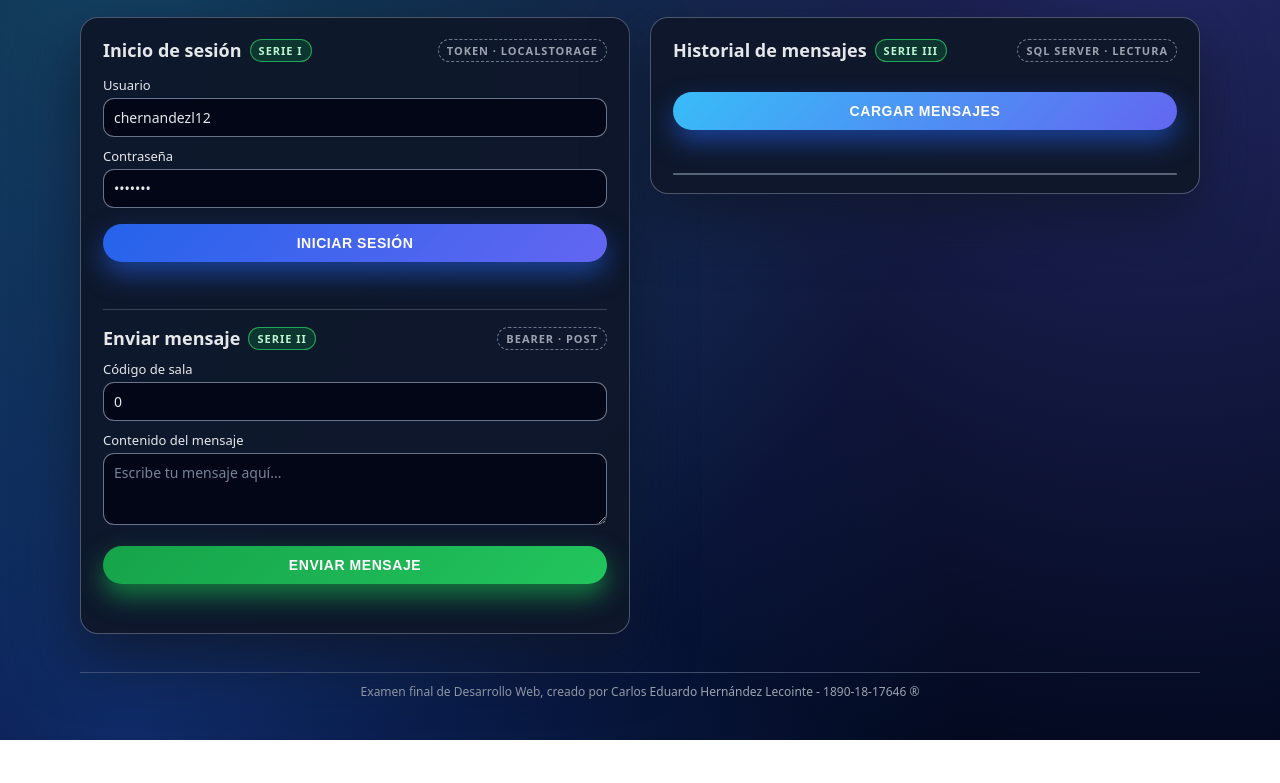
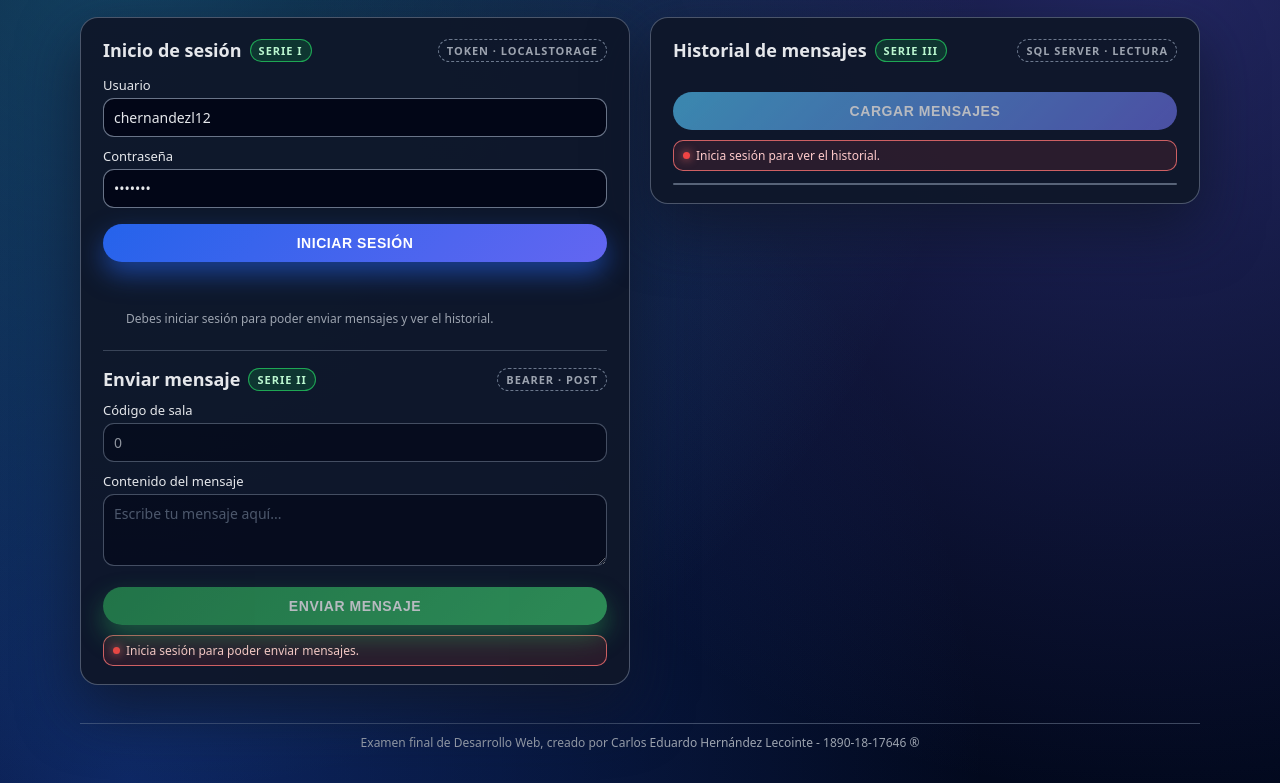
Before and after one commit to CarlosLecointe/Examen-Final-Desarrollo-Web, a website: page index.html in a window 1280 px wide. Shown: the part 60-843 px from the top of the page. Before the commit the page ends 800 px from the top, so only its background shows below. Drawn offline with Linux system fonts and the light colour scheme.

Commit message:
Ajustes en la seguridad al iniciar sesión

```diff
--- a/index.html
+++ b/index.html
@@ -221,6 +221,13 @@
             max-height: 260px;
         }
 
+        /* Estados deshabilitados (antes de login) */
+        input:disabled,
+        textarea:disabled {
+            opacity: 0.6;
+            cursor: not-allowed;
+        }
+
         /* BOTONES */
 
         button {
@@ -400,7 +407,7 @@
             border-radius: 999px;
         }
 
-        /* FOOTER ABAJO, SIN LADO DERECHO RARO */
+        /* FOOTER ABAJO */
 
         .footer {
             margin-top: 18px;
@@ -483,7 +490,6 @@
         <header class="app-header">
             <div class="title-group">
                 <div class="title">Examen Final · Desarrollo Web</div>
-
             </div>
             <div class="badge-exam">
                 <span class="badge-dot"></span>
@@ -519,6 +525,9 @@
                     </form>
 
                     <div id="loginMessage" class="msg"></div>
+                    <div id="lockHint" class="msg">
+                        Debes iniciar sesión para poder enviar mensajes y ver el historial.
+                    </div>
 
                     <hr>
 
@@ -534,16 +543,19 @@
                     <form id="messageForm">
                         <div class="field-group">
                             <label for="codSala">Código de sala</label>
-                            <input type="number" id="codSala" name="codSala" value="0" min="0" />
+                            <!-- INICIALMENTE DESHABILITADO -->
+                            <input type="number" id="codSala" name="codSala" value="0" min="0" disabled />
                         </div>
 
                         <div class="field-group">
                             <label for="contenido">Contenido del mensaje</label>
-                            <textarea id="contenido" name="contenido" placeholder="Escribe tu mensaje aquí..."
-                                required></textarea>
+                            <!-- INICIALMENTE DESHABILITADO -->
+                            <textarea id="contenido" name="contenido" placeholder="Escribe tu mensaje aquí..." required
+                                disabled></textarea>
                         </div>
 
-                        <button type="submit" id="btnSend">Enviar mensaje</button>
+                        <!-- INICIALMENTE DESHABILITADO -->
+                        <button type="submit" id="btnSend" disabled>Enviar mensaje</button>
                     </form>
 
                     <div id="messageStatus" class="msg"></div>
@@ -561,7 +573,8 @@
                         <span class="pill pill-meta">SQL Server · Lectura</span>
                     </div>
 
-                    <button type="button" id="btnLoadMessages">Cargar mensajes</button>
+                    <!-- INICIALMENTE DESHABILITADO -->
+                    <button type="button" id="btnLoadMessages" disabled>Cargar mensajes</button>
                     <div id="loadStatus" class="msg"></div>
 
                     <ul id="messagesList">
@@ -594,6 +607,22 @@
         const btnLoadMessages = document.getElementById('btnLoadMessages');
         const loadStatus = document.getElementById('loadStatus');
         const messagesList = document.getElementById('messagesList');
+
+        // ====== ESTADO DE AUTENTICACIÓN (solo esta sesión de página) ======
+        let isLoggedIn = false;
+
+        function setProtectedEnabled(enabled) {
+            const disabled = !enabled;
+
+            const codSala = document.getElementById('codSala');
+            const contenido = document.getElementById('contenido');
+
+            if (codSala) codSala.disabled = disabled;
+            if (contenido) contenido.disabled = disabled;
+
+            btnSend.disabled = disabled;
+            btnLoadMessages.disabled = disabled;
+        }
 
         // ====== SERIE I: LOGIN ======
         loginForm.addEventListener('submit', async (e) => {
@@ -635,12 +664,18 @@
 
                     let token = data.token || data.accessToken || data.Token || data.bearerToken;
 
+                    // Guardamos datos en localStorage igual que antes
                     localStorage.setItem('authResponse', JSON.stringify(data));
                     localStorage.setItem('username', username);
 
                     if (token) {
                         localStorage.setItem('authToken', token);
-                        loginMsg.textContent = 'Login exitoso. Token guardado en localStorage.';
+
+                        // 🔐 Login válido en ESTA sesión
+                        isLoggedIn = true;
+                        setProtectedEnabled(true);
+
+                        loginMsg.textContent = 'Login exitoso. Token guardado y se habilitaron las demás secciones.';
                         loginMsg.classList.add('ok');
                     } else {
                         loginMsg.textContent = 'Login ok, pero no se encontró el campo del token. Revisa la respuesta en consola.';
@@ -663,13 +698,20 @@
             messageStatus.textContent = '';
             messageStatus.className = 'msg';
 
+            // 👇 Nuevo candado: requiere login en esta sesión
+            if (!isLoggedIn) {
+                messageStatus.textContent = 'Primero debes iniciar sesión (Serie I) para enviar mensajes.';
+                messageStatus.classList.add('error');
+                return;
+            }
+
             const token = localStorage.getItem('authToken');
             const username = localStorage.getItem('username');
             const codSala = parseInt(document.getElementById('codSala').value || '0', 10);
             const contenido = document.getElementById('contenido').value.trim();
 
             if (!token) {
-                messageStatus.textContent = 'No hay token. Primero inicia sesión (Serie I).';
+                messageStatus.textContent = 'No hay token. Vuelve a iniciar sesión.';
                 messageStatus.classList.add('error');
                 return;
             }
@@ -732,8 +774,18 @@
         btnLoadMessages.addEventListener('click', loadMessages);
 
         async function loadMessages() {
+            loadStatus.textContent = '';
+            loadStatus.className = 'msg';
+
+            // 👇 También pedimos login para ver historial
+            if (!isLoggedIn) {
+                loadStatus.textContent = 'Debes iniciar sesión (Serie I) antes de cargar los mensajes.';
+                loadStatus.classList.add('error');
+                return;
+            }
+
             loadStatus.textContent = 'Cargando mensajes desde SQL Server...';
-            loadStatus.className = 'msg';
+
             messagesList.innerHTML = '';
 
             try {
@@ -800,12 +852,18 @@
             }
         }
 
-        // Autocompletar datos del examen
+        // Autocompletar datos del examen + bloquear secciones al inicio
         window.addEventListener('DOMContentLoaded', () => {
             document.getElementById('username').value = 'chernandezl12';
             document.getElementById('password').value = '123456a';
+
+            // Al entrar a la página, todo lo sensible deshabilitado
+            setProtectedEnabled(false);
+
+            messageStatus.textContent = 'Inicia sesión para poder enviar mensajes.';
+            messageStatus.classList.add('error');
+
+            loadStatus.textContent = 'Inicia sesión para ver el historial.';
+            loadStatus.classList.add('error');
         });
     </script>
-</body>
-
-</html>
```
